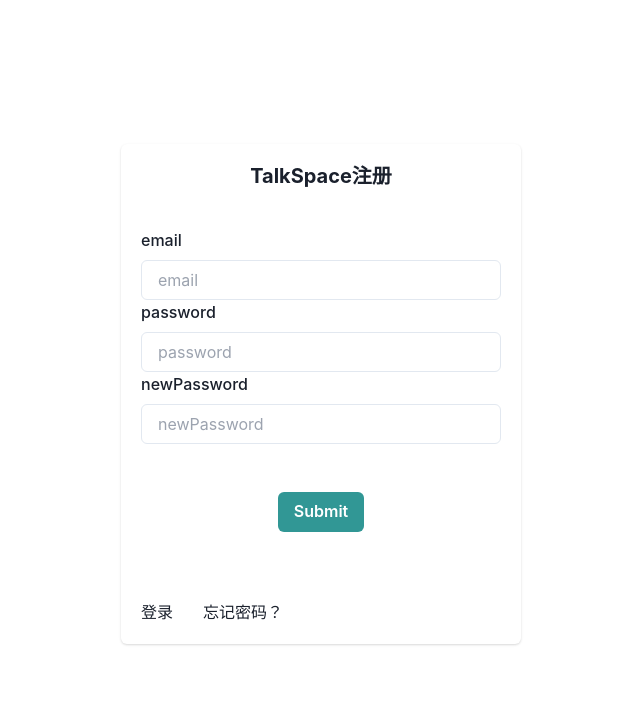
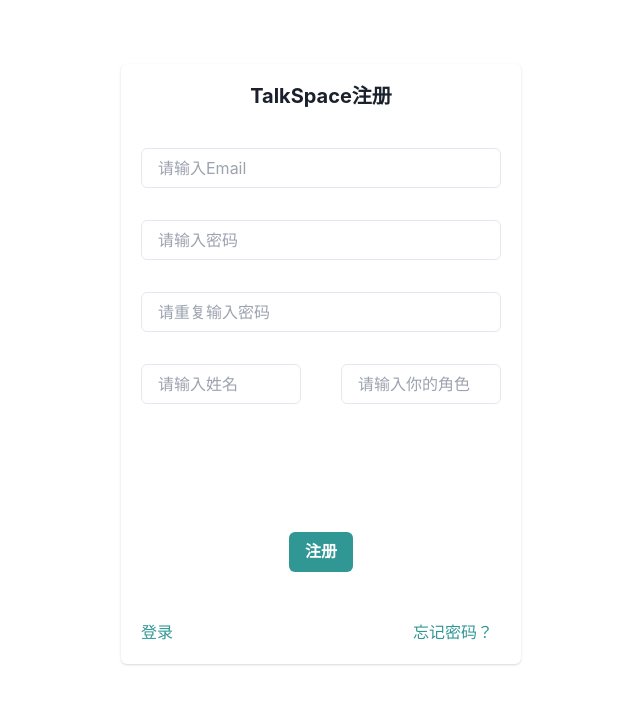
Before and after one commit to wuyuyjin/--React-typescript, a React (Vite) app: page / in a window 1280 px wide. Shown: the top 704 px of the page, without its empty margins (319-959 px from the left). Built offline with nearby package versions, Linux system fonts and the light colour scheme.

Commit message:
注册忘记密码功能

```diff
--- a/package.json
+++ b/package.json
@@ -14,8 +14,10 @@
     "@emotion/react": "^11.11.0",
     "@emotion/styled": "^11.11.0",
     "@hookform/error-message": "^2.0.1",
+    "@hookform/resolvers": "^3.1.0",
     "@tabler/icons-react": "^2.19.0",
     "@tanstack/react-query": "5.0.0-alpha.34",
+    "axios": "^1.4.0",
     "framer-motion": "^10.12.12",
     "ky": "^0.33.3",
     "react": "^18.2.0",
--- /dev/null
+++ b/src/API/API.ts
@@ -0,0 +1,3 @@
+// const api = 'http://8.130.43.168:8080/'
+const api = 'http://10.23.63.135:8070/'
+export default api
--- a/src/App.tsx
+++ b/src/App.tsx
@@ -1,6 +1,6 @@
 import {BrowserRouter, Route, Routes} from "react-router-dom";
 import Register from "./LoginPage/Register";
-// import ForgetPassword from "./LoginPage/ForgetPassword";
+import ForgetPassword from "./LoginPage/ForgetPassword";
 
 
 
@@ -10,7 +10,7 @@
           <Routes>
               <Route path="/" element={<Register />}></Route>
               <Route index element={<Register />}></Route>
-              {/*<Route path="/ForgetPassword" element={<ForgetPassword />}></Route>*/}
+              <Route path="/ForgetPassword" element={<ForgetPassword />}></Route>
           </Routes>
       </BrowserRouter>
   )
--- a/src/LoginPage/ForgetPassword.tsx
+++ b/src/LoginPage/ForgetPassword.tsx
@@ -1,24 +1,59 @@
-import {useForm} from 'react-hook-form'
+import {useForm} from "react-hook-form";
+import {zodResolver} from "@hookform/resolvers/zod";
+import * as zod from "zod"
 import {
-    FormErrorMessage,
+    Button,
+    Card,
+    CardBody, CardFooter,
+    CardHeader,
+    Center,
+    FormControl,
     FormLabel,
-    FormControl,
-    Input,
-    Button, Card, CardHeader, Heading, CardBody, CardFooter, Link, Center, HStack,
-} from '@chakra-ui/react'
+    Heading, HStack,
+    Input, Link,
+    Text
+} from "@chakra-ui/react";
+import ky from "ky";
+import api from "../API/API";
+
+interface FormData {
+    userId: string,
+    password: string,
+    newPassword: string,
+    code: string
+}
+
+const userInfo = zod.object({
+    userId: zod.string().email({message: '请填入email'}),
+    password: zod.string().min(6, "至少需要六位密码哦！").max(15, "密码长度太长了！"),
+    newPassword: zod.string().min(6, "至少需要六位密码哦！").max(15, "密码长度太长了！"),
+    code: zod.string().length(6, "需要六位验证码！")
+}).refine((FormData) => FormData.password === FormData.newPassword, {
+    path: ["newPassword"],
+    message: "两次的密码不一致哦！"
+})
+
 
 const ForgetPassword = () => {
+    const {register, handleSubmit, formState: {errors}} = useForm<FormData>({
+        resolver: zodResolver(userInfo)
+    });
 
-    const {
-        handleSubmit,
-        register,
-        formState: {errors, isSubmitting},
-    } = useForm()
+    const onSubmit = (data: FormData) => {
+        const json = ky.get(api+'User/register',
+            {
+                json: {
+                    userId: data.userId,
+                    code: '1111',
+                    newPassword: data.newPassword
+                },
 
-    const onSubmit = (values) => {
-        return new Promise((resolve) => {
+            }).json();
+
+        console.log(json)
+
+        return new Promise<void>((resolve) => {
             setTimeout(() => {
-                alert(JSON.stringify(values, null, 2))
                 resolve()
             }, 3000)
         })
@@ -27,67 +62,44 @@
 
     return (
         <Center>
-            <Card h={500} w={400} mt={36} textAlign='center'>
-                <CardHeader>
-                    <Heading size='md'>TalkSpace注册</Heading>
+            <Card h={600} w={400} mt={16}>
+                <CardHeader textAlign="center">
+                    <Heading size="md">忘记密码？</Heading>
                 </CardHeader>
                 <CardBody>
                     <form onSubmit={handleSubmit(onSubmit)}>
-                        <FormControl isInvalid={errors.email}>
-                            <FormLabel htmlFor='email'>email</FormLabel>
-                            <Input
-                                id='email'
-                                placeholder='email'
-                                type='email'
-                                {...register('email', {
-                                    required: '请输入正确的Email',
-                                    minLength: {value: 4, message: 'Email'},
-                                })}
-                            />
-                            <FormErrorMessage>
-                                {errors.email && errors.email.message}
-                            </FormErrorMessage>
+                        <FormControl>
+                            <FormLabel>Email</FormLabel>
+                            <Input {...register("userId")} type="email" placeholder="请输入Email"/>
+                            <Text fontSize="xs" color="tomato">{errors.userId?.message}</Text>
                         </FormControl>
-                        <FormControl isInvalid={errors.password}>
-                            <FormLabel htmlFor='password'>password</FormLabel>
-                            <Input
-                                id='password'
-                                placeholder='password'
-                                type='password'
-                                {...register('password', {
-                                    required: '请输入密码',
-                                    minLength: {value: 6, message: '密码需要输入6位'},
-                                })}
-                            />
-                            <FormErrorMessage>
-                                {errors.password && errors.password.message}
-                            </FormErrorMessage>
+                        <FormControl>
+                            <FormLabel>新密码</FormLabel>
+                            <Input {...register("password")} type="password" placeholder="请输入密码"/>
+                            <Text fontSize="xs" color="tomato">{errors.password?.message}</Text>
                         </FormControl>
-                        <FormControl isInvalid={errors.newPassword}>
-                            <FormLabel htmlFor='newPassword'>newPassword</FormLabel>
-                            <Input
-                                id='newPassword'
-                                placeholder='newPassword'
-                                type='password'
-                                {...register('newPassword', {
-                                    required: '请确认密码',
-                                    minLength: {value: 6, message: '密码需要输入6位'},
-                                })}
-                            />
-
-                            {/* <FormErrorMessage>
-                                {errors.password && errors.password.message}
-                            </FormErrorMessage> */}
+                        <FormControl>
+                            <FormLabel>重复密码</FormLabel>
+                            <Input {...register("newPassword")} type="password" placeholder="请重复输入密码"/>
+                            <Text fontSize="xs" color="tomato">{errors.newPassword?.message}</Text>
                         </FormControl>
-                        <Button mt={4} colorScheme='teal' isLoading={isSubmitting} type='submit' marginTop={12}>
-                            Submit
-                        </Button>
+                        {/*<FormControl>*/}
+                        {/*    <FormLabel>验证码</FormLabel>*/}
+                        {/*    <HStack spacing={12}>*/}
+                        {/*        <Input {...register("code")} w={40} placeholder="请输入六位验证码" />*/}
+                        {/*        <Button type="submit" colorScheme='teal'>发送验证码</Button>*/}
+                        {/*    </HStack>*/}
+                        {/*    <Text fontSize="xs" color="tomato">{errors.code?.message}</Text>*/}
+                        {/*</FormControl>*/}
+                        <FormControl textAlign="center" mt={12} colorScheme='teal'>
+                            <Button type="submit" colorScheme='teal'>找回密码</Button>
+                        </FormControl>
                     </form>
                 </CardBody>
                 <CardFooter>
-                    <HStack spacing={30}>
-                        <Link>登录</Link>
-                        <Link>忘记密码？</Link>
+                    <HStack spacing={72}>
+                        <Link color='teal.500' href='#'>登录</Link>
+                        <Link color='teal.500' href='/'>注册</Link>
                     </HStack>
                 </CardFooter>
             </Card>
--- a/src/LoginPage/Register.tsx
+++ b/src/LoginPage/Register.tsx
@@ -1,93 +1,148 @@
-import {useForm} from 'react-hook-form'
+import {useForm} from "react-hook-form";
+import {zodResolver} from "@hookform/resolvers/zod";
+import * as zod from "zod"
 import {
-    FormErrorMessage,
-    FormLabel,
+    Box,
+    Button,
+    Card,
+    CardBody, CardFooter,
+    CardHeader,
+    Center,
     FormControl,
-    Input,
-    Button, Card, CardHeader, Heading, CardBody, CardFooter, Link, Center, HStack,
-} from '@chakra-ui/react'
+    Heading, HStack,
+    Input, Link,
+    Text, VStack
+} from "@chakra-ui/react";
+// import axios from "axios";
+import api from "../API/API";
+import ky from "ky";
+
+// import api from "../API/API";
+
+interface FormData {
+    userId: string,
+    password: string,
+    newPassword: string,
+    code: string,
+    userName: string,
+    role: string,
+}
+
+const userInfo = zod.object({
+    userId: zod.string().email({message: '请填入email'}),
+    password: zod.string().min(6, "至少需要六位密码哦！").max(15, "密码长度太长了！"),
+    newPassword: zod.string().min(6, "至少需要六位密码哦！").max(15, "密码长度太长了！"),
+    userName: zod.string().min(1, "请输入姓名"),
+    role: zod.string().min(1, "请输入角色"),
+    // code: zod.string().length(6, "需要六位验证码！")
+}).refine((FormData) => FormData.password === FormData.newPassword, {
+    path: ["newPassword"],
+    message: "两次的密码不一致哦！"
+})
+
 
 const Register = () => {
+    const {register, handleSubmit, formState: {errors, isSubmitting}} = useForm<FormData>({
+        resolver: zodResolver(userInfo)
+    });
 
-    const {
-        handleSubmit,
-        register,
-        formState: {errors, isSubmitting},
-    } = useForm()
+    const onSubmit = (data: FormData) => {
+        // axios.post(api + 'User/register', {
+        //     userName: data.userName,
+        //     password: data.password,
+        //     userId: data.userId,
+        //     code: '111111',
+        //     role: data.role,
+        // }).then(response => {
+        //     console.log(response)
+        // }).catch(errors => {
+        //     console.log(errors)
+        // })
 
-   const onSubmit = (values) => {
-        return new Promise((resolve) => {
+
+        const json = ky.post(api+"User/register", {
+            headers: {
+                'content-type': 'application/json'
+            },
+            json: {
+                userName: data.userName,
+                password: data.password,
+                userId: data.userId,
+                code: '111111',
+                role: data.role,
+            },
+        }).json();
+
+        console.log(json);
+
+        return new Promise<void>((resolve) => {
             setTimeout(() => {
-                alert(JSON.stringify(values, null, 2))
                 resolve()
             }, 3000)
         })
+
+
+        // console.log(data)
+
     }
-
 
     return (
         <Center>
-            <Card h={500} w={400} mt={36} textAlign='center'>
-                <CardHeader>
-                    <Heading size='md'>TalkSpace注册</Heading>
+            <Card h={600} w={400} mt={16}>
+                <CardHeader textAlign="center">
+                    <Heading size="md">TalkSpace注册</Heading>
                 </CardHeader>
                 <CardBody>
+
                     <form onSubmit={handleSubmit(onSubmit)}>
-                        <FormControl isInvalid={errors.email}>
-                            <FormLabel htmlFor='email'>email</FormLabel>
-                            <Input
-                                id='email'
-                                placeholder='email'
-                                type='email'
-                                {...register('email', {
-                                    required: '请输入正确的Email',
-                                    minLength: {value: 4, message: 'Email'},
-                                })}
-                            />
-                            <FormErrorMessage>
-                                {errors.email && errors.email.message}
-                            </FormErrorMessage>
-                        </FormControl>
-                        <FormControl isInvalid={errors.password}>
-                            <FormLabel htmlFor='password'>password</FormLabel>
-                            <Input
-                                id='password'
-                                placeholder='password'
-                                type='password'
-                                {...register('password', {
-                                    required: '请输入密码',
-                                    minLength: {value: 6, message: '密码需要输入6位'},
-                                })}
-                            />
-                            <FormErrorMessage>
-                                {errors.password && errors.password.message}
-                            </FormErrorMessage>
-                        </FormControl>
-                        <FormControl isInvalid={errors.newPassword}>
-                            <FormLabel htmlFor='newPassword'>newPassword</FormLabel>
-                            <Input
-                                id='newPassword'
-                                placeholder='newPassword'
-                                type='password'
-                                {...register('newPassword', {
-                                    required: '请确认密码',
-                                    minLength: {value: 6, message: '密码需要输入6位'},
-                                })}
-                            />
-
-                            {/* <FormErrorMessage>
-                                {errors.password && errors.password.message}
-                            </FormErrorMessage> */}
-                        </FormControl>
-                        <Button mt={4} colorScheme='teal' isLoading={isSubmitting} type='submit' marginTop={12}>
-                            Submit
-                        </Button>
+                        <VStack spacing={8}>
+                            <FormControl>
+                                {/*<FormLabel>Email</FormLabel>*/}
+                                <Input {...register("userId")} type="userId" placeholder="请输入Email"/>
+                                <Text fontSize="xs" color="tomato">{errors.userId?.message}</Text>
+                            </FormControl>
+                            <FormControl>
+                                {/*<FormLabel>密码</FormLabel>*/}
+                                <Input {...register("password")} type="password" placeholder="请输入密码"/>
+                                <Text fontSize="xs" color="tomato">{errors.password?.message}</Text>
+                            </FormControl>
+                            <FormControl>
+                                {/*<FormLabel>重复密码</FormLabel>*/}
+                                <Input {...register("newPassword")} type="password" placeholder="请重复输入密码"/>
+                                <Text fontSize="xs" color="tomato">{errors.newPassword?.message}</Text>
+                            </FormControl>
+                            <FormControl>
+                                <HStack spacing={10}>
+                                    <Box>
+                                        {/*<FormLabel>姓名</FormLabel>*/}
+                                        <Input {...register("userName")} w={40} placeholder="请输入姓名"/>
+                                        <Text fontSize="xs" color="tomato">{errors.userName?.message}</Text>
+                                    </Box>
+                                    <Box>
+                                        {/*<FormLabel>角色</FormLabel>*/}
+                                        <Input {...register("role")} w={40} placeholder="请输入你的角色"/>
+                                        <Text fontSize="xs" color="tomato">{errors.role?.message}</Text>
+                                    </Box>
+                                </HStack>
+                            </FormControl>
+                            {/*<FormControl>*/}
+                            {/*    <FormLabel>验证码</FormLabel>*/}
+                            {/*    <HStack spacing={20}>*/}
+                            {/*        <Input {...register("code")} w={40} placeholder="请输入六位验证码"/>*/}
+                            {/*        <Button type="submit" colorScheme='teal' isLoading={isSubmitting}>发送验证码</Button>*/}
+                            {/*    </HStack>*/}
+                            {/*    <Text fontSize="xs" color="tomato">{errors.code?.message}</Text>*/}
+                            {/*</FormControl>*/}
+                            <FormControl textAlign="center" mt={24} colorScheme='teal'>
+                                <Button type="submit" colorScheme='teal' isLoading={isSubmitting}>注册</Button>
+                            </FormControl>
+                        </VStack>
                     </form>
                 </CardBody>
                 <CardFooter>
-                    <HStack spacing={30}>
-                        <Link>登录</Link>
-                        <Link>忘记密码？</Link>
+                    <HStack spacing={60}>
+                        <Link color='teal.500' href='#'>登录</Link>
+                        <Link color='teal.500' href='/ForgetPassword'>忘记密码？</Link>
                     </HStack>
                 </CardFooter>
             </Card>
```
Also changed, not shown: 1 other file (tests, documents, lock files or other folders).
